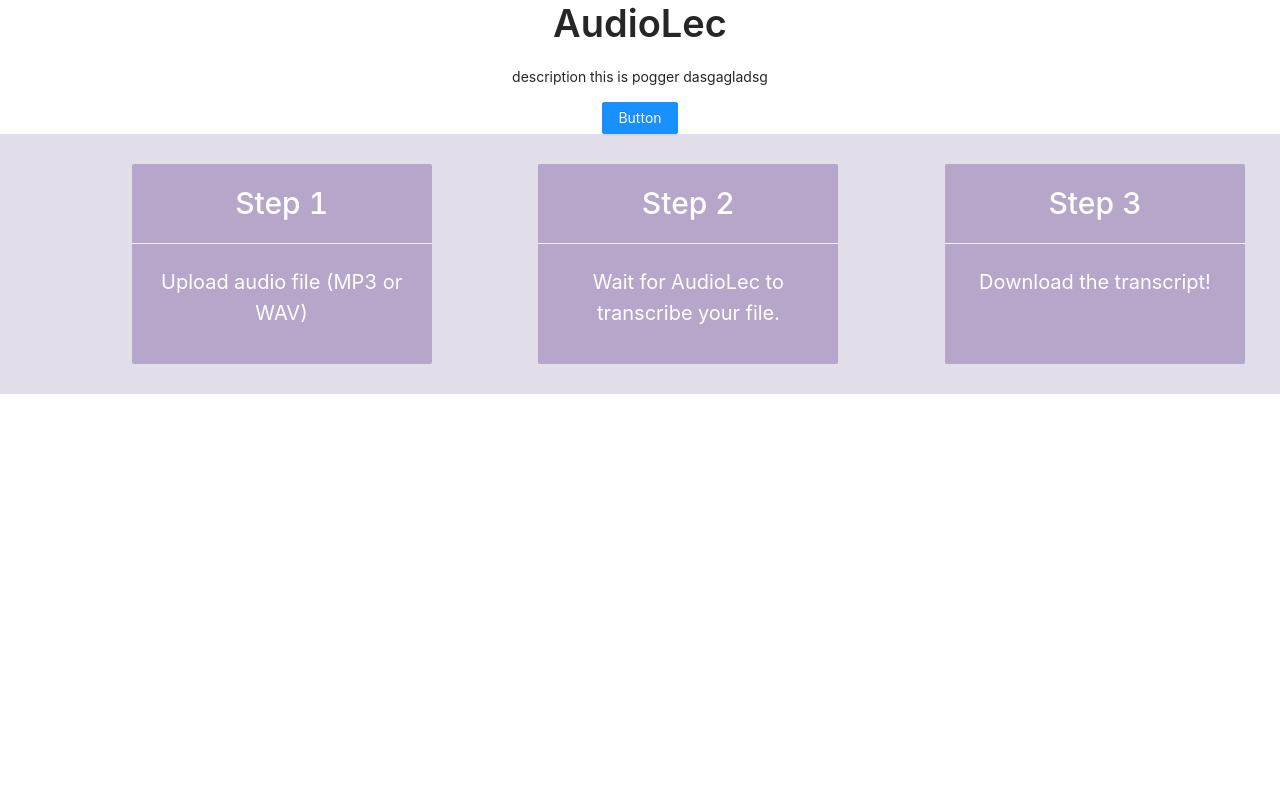
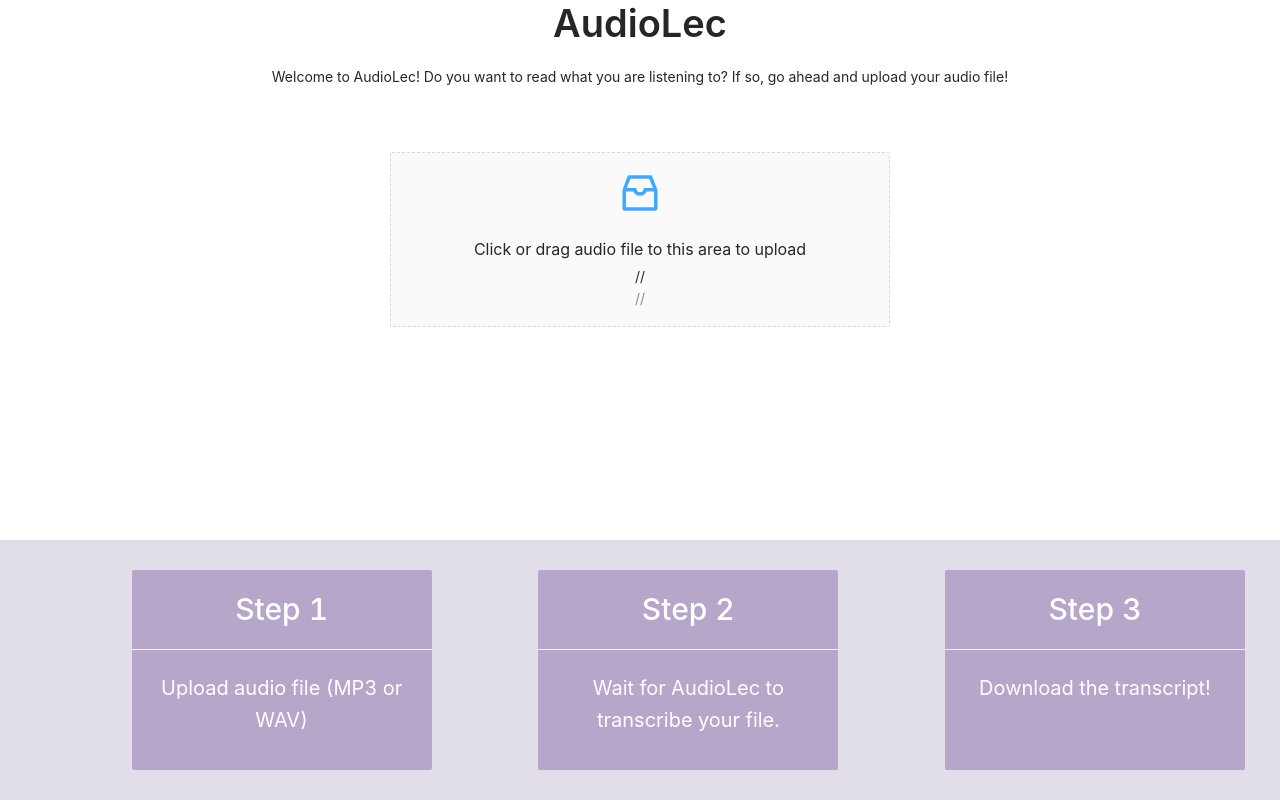
Before and after one commit to hadialhakeem/audiolec, a React (Create React App) app: page / in a window 1280 px wide. Built offline with nearby package versions, Linux system fonts and the light colour scheme.

Commit message:
Added file upload button, and changed position of steps

```diff
--- a/src/App.css
+++ b/src/App.css
@@ -34,6 +34,18 @@
     padding: 30px;
     background: #E1DEE9;
     color: white;
+    font: -apple-system-body;
+    position: fixed;
+    left: 0;
+    bottom: 0;
+    width: 100%;
+    /*font-family: -apple-system, BlinkMacSystemFont, 'Segoe UI', 'Roboto', 'Oxygen', 'Ubuntu', 'Cantarell', 'Fira Sans', 'Droid Sans', 'Helvetica Neue', sans-serif;*/
+}
+
+.upload{
+    width: 500px;
+    margin: auto;
+    padding-top: 50px;
 }
 
 #inner {
--- a/src/App.js
+++ b/src/App.js
@@ -4,12 +4,43 @@ import './App.css';
 import Main from "./components/Main";
 import Header from "./components/Title";
 import Steps from "./components/Steps";
+import { Upload, message } from 'antd';
+import { InboxOutlined } from '@ant-design/icons';
 
+const { Dragger } = Upload;
+
+const props = {
+    name: 'file',
+    multiple: true,
+    action: 'https://www.mocky.io/v2/5cc8019d300000980a055e76',
+    onChange(info) {
+        const { status } = info.file;
+        if (status !== 'uploading') {
+            console.log(info.file, info.fileList);
+        }
+        if (status === 'done') {
+            message.success(`${info.file.name} file uploaded successfully.`);
+        } else if (status === 'error') {
+            message.error(`${info.file.name} file upload failed.`);
+        }
+    },
+};
 const App = () => (
     <div className="App">
         <Header />
         <Main />
-        <Button type="primary">Button</Button>
+        <div className="upload">
+        <Dragger {...props}>
+            <p className="ant-upload-drag-icon">
+                <InboxOutlined />
+            </p>
+            <p className="ant-upload-text">Click or drag audio file to this area to upload</p>
+            // <p className="ant-upload-hint">
+
+
+            // </p>
+        </Dragger>
+        </div>
         <Steps />
 
     </div>
--- a/src/components/Main.js
+++ b/src/components/Main.js
@@ -16,8 +16,7 @@ class Main extends React.Component {
         return (
             <div>
                 <Paragraph >
-                description this  is pogger
-                dasgagladsg
+                Welcome to AudioLec! Do you want to read what you are listening to? If so, go ahead and upload your audio file!
                 </Paragraph>
             </div>
         )
--- a/src/components/Steps.js
+++ b/src/components/Steps.js
@@ -1,6 +1,7 @@
 import React from 'react';
 import { Card } from 'antd';
 import { Row, Col } from 'antd';
+import {Typography} from 'antd';
 
 
 class Steps extends React.Component {
@@ -14,7 +15,7 @@ class Steps extends React.Component {
             <div className="site-card-border-less-wrapper">
             <Row>
                 <Col xs={{ span: 5, offset: 1 }} lg={{ span: 6, offset: 2 }}>
-                    <Card headStyle ={{color: "#FFFFFF", fontSize: 30}} title="Step 1"  bordered={false} style={{ width: 300, height: 200, color: "#FFFFFF", backgroundColor: "#B6A6CA", fontSize: 20, font: "Segoe UI"  }}>
+                    <Card headStyle ={{color: "#FFFFFF", fontSize: 30}} title="Step 1"  bordered={false} style={{ width: 300, height: 200, color: "#FFFFFF", backgroundColor: "#B6A6CA", fontSize: 20}}>
                         <p>Upload audio file (MP3 or WAV)</p>
                     </Card>
                 </Col>
```
